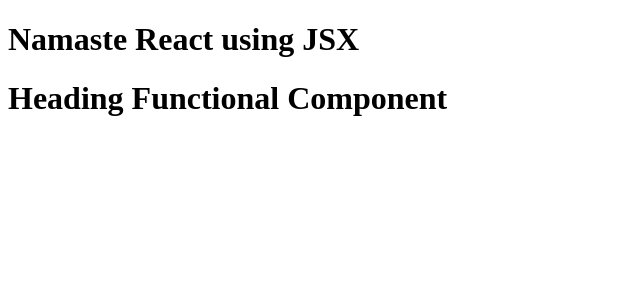
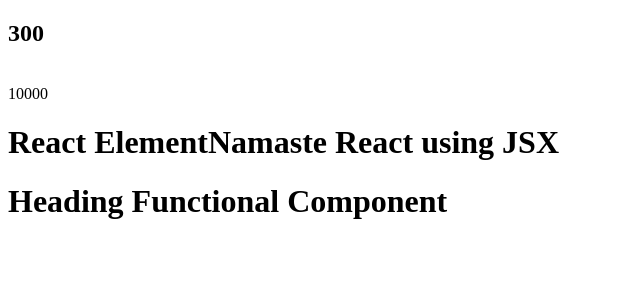
Before and after one commit to berti-tech/ReactLab, a React (Vite) app: page / in a window 1280 px wide. Shown: the top 300 px of the page, without its empty margins (0-640 px from the left). Built offline with nearby package versions, Linux system fonts and the light colour scheme.

Commit message:
R-2.1.4 | Use Javascript in JSX

```diff
--- a/App.js
+++ b/App.js
@@ -1,17 +1,26 @@
 import React from "react";
 import ReactDOM from "react-dom/client";
 
-// React Component
-const Title = () => (
+const elem = <span>React Element</span>
+
+// React Element
+const title = (
     <h1 className="head">
+        {elem}
         Namaste React using JSX
     </h1>
 )
 
+const number = 10000;
+
 // Component Composition
 const HeadingComponent = () => (
     <div id="container">
-        <Title/>
+        <h2>{100+200}</h2>
+        <br/>
+        {number}
+        <br/>
+        {title}
         <h1 className="heading">Heading Functional Component</h1>
     </div>
 );
```
